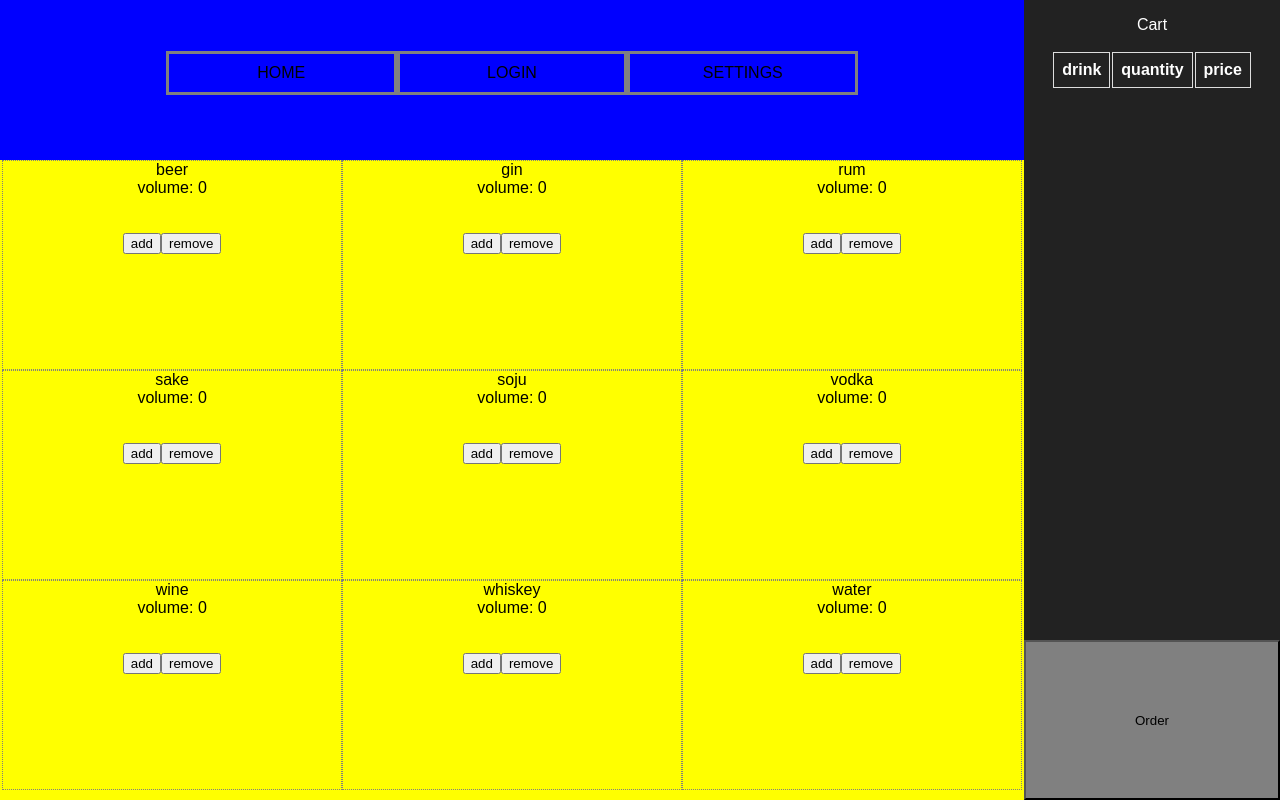
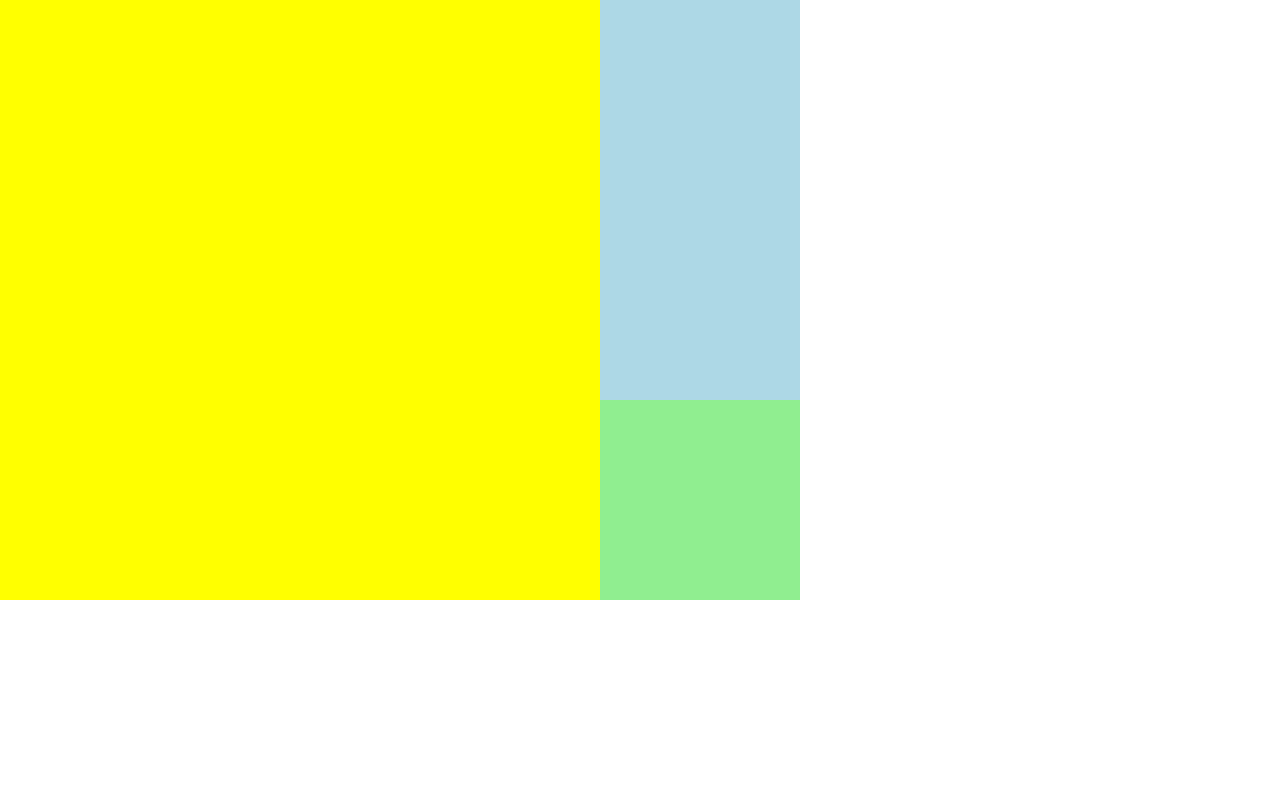
Before and after one commit to rxiayth/simple_pos, a React (Create React App) app: page / in a window 1280 px wide. Built offline with nearby package versions, Linux system fonts and the light colour scheme.

Commit message:
replaced original layout with Menu, Cart and Actions

```diff
--- /dev/null
+++ b/src/Actions/Actions.js
@@ -0,0 +1,15 @@
+import React, { Component } from 'react';
+import '../App.css';
+
+class Actions extends Component {
+
+    render() {
+        return (
+           <div className='actions' >
+
+           </div>
+        );
+    }
+}
+
+export default Actions;
--- a/src/App.css
+++ b/src/App.css
@@ -1,10 +1,41 @@
 .App {
 	margin: 0;
 	padding: 0;
-	text-align: center;
+	height: 600px;
+	width: 800px;
 }
 
+.menu {
+	margin: 0;
+	padding: 0;
+	height: 600px;
+	width: 600px;
+	background-color: yellow;
+}
 
+.cart {
+	margin: 0;
+	padding: 0;
+	height: 400px;
+	width: 200px;
+	background-color: lightblue;
+	position: absolute;
+	left: 600px;
+	top: 0;
+}
+
+.actions {
+	margin: 0;
+	padding: 0;
+	height: 200px;
+	width: 200px;
+	background-color: lightgreen;
+	position: absolute;
+	left: 600px;
+	top: 400px;
+}
+
+/*
 .cart-sidebar {
 	background-color: gray;
 	width: 20%;
@@ -60,4 +91,4 @@ td, th {
 	height: 80%;
 	display: inline-block;
 
-}
+}*/
--- a/src/App.js
+++ b/src/App.js
@@ -1,61 +1,47 @@
 import React, { Component } from 'react';
 import './App.css';
-import CartSidebar from './CartSidebar'
-import Main from './Main';
+import Menu from './Menu/Menu'
+import Cart from './Cart/Cart'
+import Actions from './Actions/Actions'
 
 class App extends Component {
 
+	// needs callback onclick function
+
 	constructor(props) {
 		super(props);
-	    this.state = {
-	    	cellActive: "none",
-	        cellChecked: false,
-			inventory: [],
+		this.state = {
+			inventory: {},
 			cart: {}
-      	}
+		}
 	}
 
-	componentDidMount() {
-		// pull inventory from database for store
-		var inventory = {
-			drinks : {
-				 'beer' : 10
-				,'gin' : 10
-				,'rum' : 10
-				,'sake' : 10
-				,'soju' : 10
-				,'vodka' : 10
-				,'wine' : 10
-				,'whiskey' : 10
-				,'water' : 10
-			}
-		}
-		var cart = {
-			 'beer' : 0
-			,'gin' : 0
-			,'rum' : 0
-			,'sake' : 0
-			,'soju' : 0
-			,'vodka' : 0
-			,'wine' : 0
-			,'whiskey' : 0
-			,'water' : 0
-		}
-		this.setState({'inventory' : inventory});
-		this.setState({'cart' : cart});
+	componentWillMount() {
+		// load inventory
+		var beer = {
+			'product_name' : 'beer',
+			'price':'1.23',
+			'volume':10,
+			'sku': 1003918 // random unique
+		};
+		this.state.inventory[beer.sku] = beer;
+
+		// repeat for 25 items
+		var gin = {
+			'product_name' : 'gin',
+			'price':'1.23',
+			'volume':10,
+			'sku': 1003917
+		};
+		this.state.inventory[gin.sku] = gin;
+
+		this.setState({'inventory':this.state.inventory});
 	}
-
-    onClick(e, drinks) {
-		this.setState({cellChecked : !this.state.cellChecked});
-        this.setState({cellActive : drinks });
-        e.target.classList.toggle("active");
-    }
 
     render() {
         return (
             <div className="App">
-                <CartSidebar cellActive={this.state.cellActive} cart={this.state.cart}/>
-                <Main cellChecked={this.onClick.bind(this)} inventory={this.state.inventory} cart={this.state.cart}/>
+				<Menu inventory={this.props.inventory} /><Cart /><Actions />
             </div>
         );
     }
--- /dev/null
+++ b/src/Cart/Cart.js
@@ -0,0 +1,15 @@
+import React, { Component } from 'react';
+import '../App.css';
+
+class Cart extends Component {
+
+    render() {
+        return (
+           <div className='cart' >
+
+           </div>
+        );
+    }
+}
+
+export default Cart;
--- /dev/null
+++ b/src/Menu/Menu.js
@@ -0,0 +1,20 @@
+import React, { Component } from 'react';
+import '../App.css';
+
+class Menu extends Component {
+
+    // this.props.inventory should have 25 items in it
+    // this.props.menuClick should be function from App.js
+
+    render() {
+        var buttons = [];
+
+        return (
+           <div className='menu' >
+           {/* 5x5 buttons */}
+           </div>
+        );
+    }
+}
+
+export default Menu;
```
Also changed, not shown: src/Menu/MenuItem.js (added).
